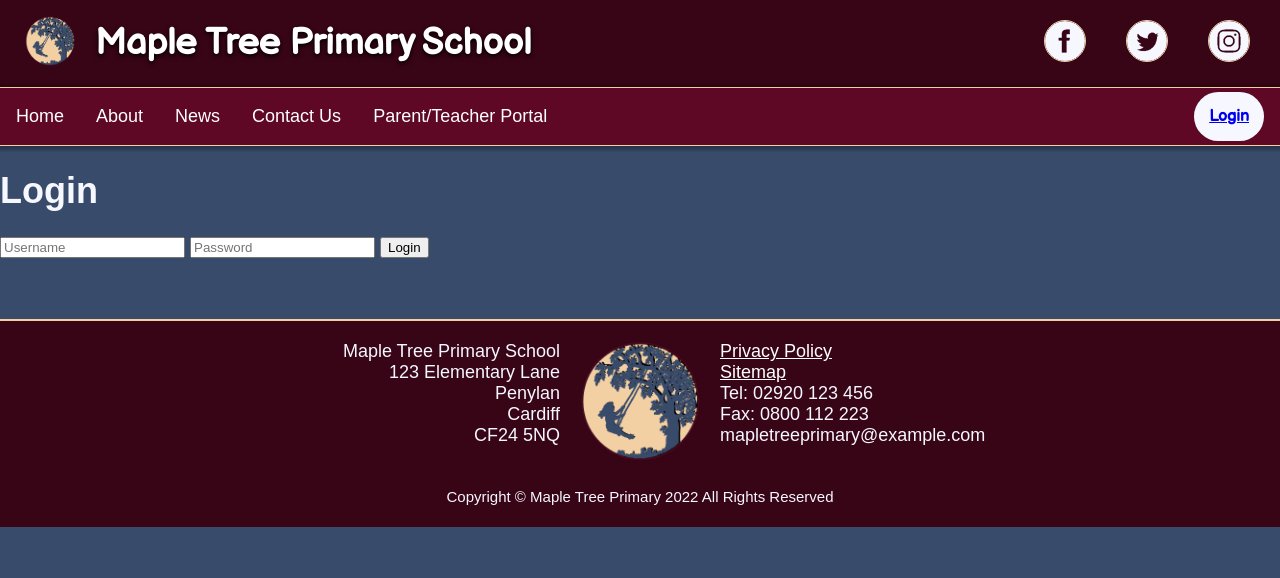
After one commit to modjw/u10-a2, a PHP site: page /login.php in a window 1280 px wide. The commit adds this page. Shown: the top 578 px of the page. Run offline with PHP 8.4, Linux system fonts and the light colour scheme.

Commit message:
added login and logout functionality

```diff
--- a/about.php
+++ b/about.php
@@ -1,3 +1,6 @@
+<?php
+  session_start();
+?>
 <!DOCTYPE html>
 <html lang="en">
 <head>
@@ -25,6 +28,8 @@
 
 <?php include ("include/header.php"); ?>
 <?php include ("include/navbar.php"); ?>
+
+<div class="page-header"><h1>About Maple Tree Primary School</h1></div>
 
 <div class="carousel">
         <div class="carousel-photo fade">
--- a/include/navbar.php
+++ b/include/navbar.php
@@ -8,7 +8,7 @@ echo
       <li><a href="news.html">News</a></li>
       <li><a href="contact.html">Contact Us</a></li>
       <li><a href="portal.html">Parent/Teacher Portal</a></li>
-      <li><a href="login.html">Login</a></li>
+      <li><a href="login.php">Login</a></li>
     </ul>
   </nav>
 
@@ -25,8 +25,17 @@ echo
         </div>
         <li><a href="news.html">News</a></li>
         <li><a href="contact.html">Contact Us</a></li>
-        <li><a href="portal.html">Parent/Teacher Portal</a></li>
-      </ul>
-        <button class="login-button"><strong>Login</strong></button>
-  </nav>';
+        <li><a href="portal.php">Parent/Teacher Portal</a></li>
+      </ul>';
+      ?>
+
+      <?php
+        if(isset($_SESSION["loggedin"])) {
+          echo '<span class="login-button"><a href="logout.php"><strong>Logout</strong></a></span>';
+        }else{
+          echo '<span class="login-button"><a href="login.php"><strong>Login</strong></a></span>';
+        }
+        ?>
+  <?php
+  echo '</nav>';
   ?>
--- a/index.php
+++ b/index.php
@@ -1,3 +1,6 @@
+<?php
+  session_start();
+?>
 <!DOCTYPE html>
 <html lang="en-US">
   <head>
--- /dev/null
+++ b/login.php
@@ -0,0 +1,45 @@
+<?php
+  session_start();
+?>
+
+<!DOCTYPE html>
+<html lang="en-US">
+  <head>
+    <meta name="author" content="Dominic Wheeler">
+    <meta name="description" content="A school website">
+    <meta name="robots" content="noindex, nofollow">
+    <meta name="keywords" content="school">
+    <meta charset="utf-8">
+    <meta name="viewport" content="width=device-width, initial-scale=1">
+
+    <link rel="stylesheet" href="styles/style.css">
+    <script src="scripts/script.js" defer></script>
+
+    <link rel="preconnect" href="https://fonts.googleapis.com">
+    <link rel="preconnect" href="https://fonts.gstatic.com" crossorigin>
+    <link href="https://fonts.googleapis.com/css2?family=Balsamiq+Sans&family=Lato&family=Open+Sans:wght@400;700&display=swap" rel="stylesheet">
+
+    <link rel="preconnect" href="https://fonts.googleapis.com">
+    <link rel="preconnect" href="https://fonts.gstatic.com" crossorigin>
+    <link href="https://fonts.googleapis.com/css2?family=Mr+Dafoe&display=swap" rel="stylesheet">
+
+    <title>Maple Tree Primary School</title>
+  </head>
+  <body>
+
+  <?php include ("include/header.php"); ?>
+  <?php include ("include/navbar.php"); ?>
+
+  <div class="login">
+    <h1>Login</h1>
+    <form action="authenticate.php" method="post">
+        <input type="text" name="username" placeholder="Username" id="username" required>
+        <input type="password" name="password" placeholder="Password" id="password" required>
+        <input type="submit" value="Login">
+    </form>
+  </div>
+
+  <?php include ("include/footer.php"); ?>
+
+</body>
+</html>
--- /dev/null
+++ b/logout.php
@@ -0,0 +1,6 @@
+<?php
+session_start();
+session_destroy();
+// Redirect to the home page:
+header('Location: index.php');
+?>
--- a/styles/style.css
+++ b/styles/style.css
@@ -131,6 +131,16 @@ body {
 .header-txt {
   color: white;
   font-size: 36px;
+}
+
+.page-header {
+  text-align: center;
+  padding-top: 20px;
+  font-family: Balsamiq Sans;
+}
+
+.page-header h1 {
+  font-size: 48px;
 }
 
 .main-img {
@@ -374,6 +384,7 @@ body {
   border-radius: 50%;
   border-style: solid;
   border-color: #5E0825;
+  border-width: 1px;
   display: inline-block;
   transition: background-color 0.6s ease;
 }
```
Also changed, not shown: authenticate.php (added, +54 -0 lines), portal.php (added, +42 -0 lines).
